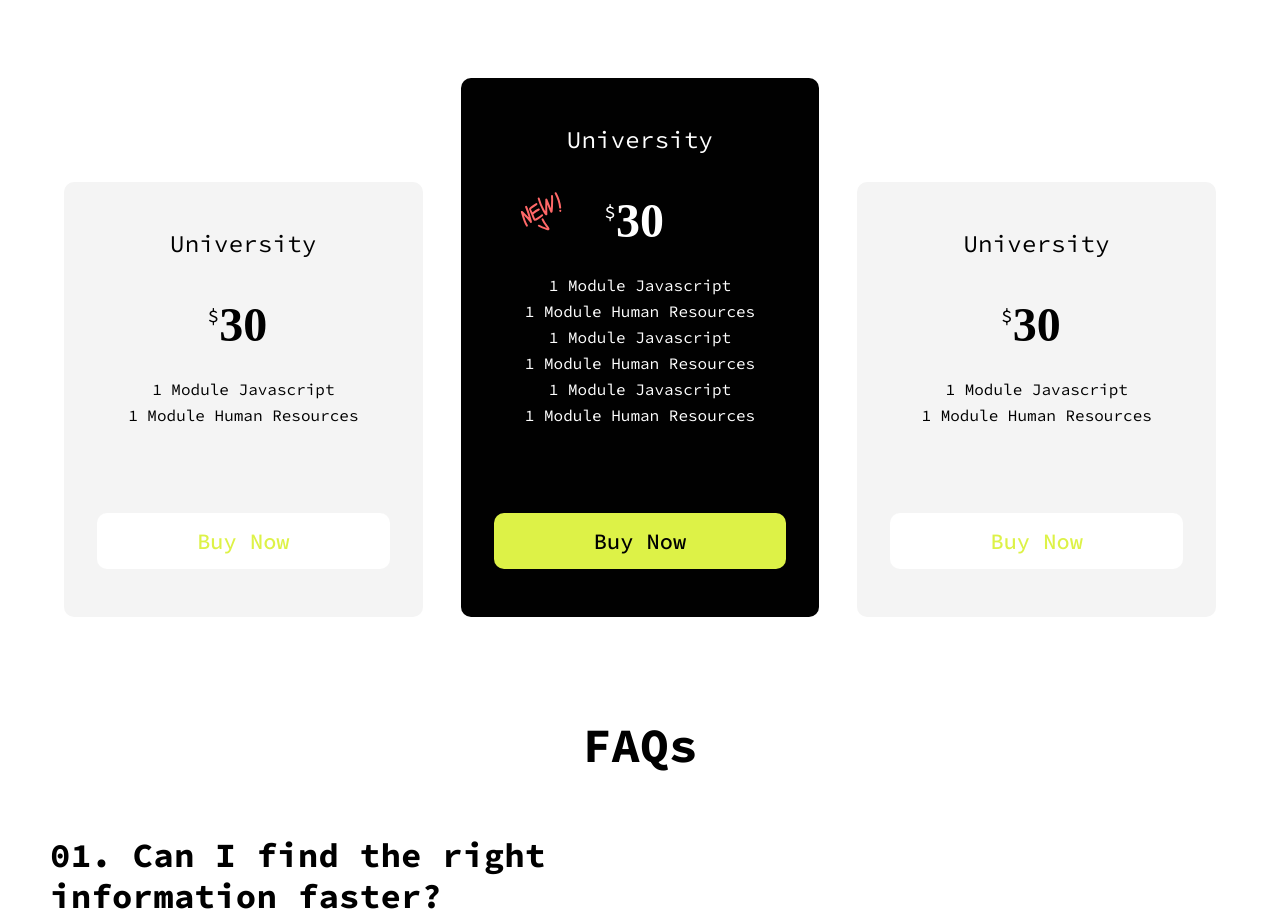
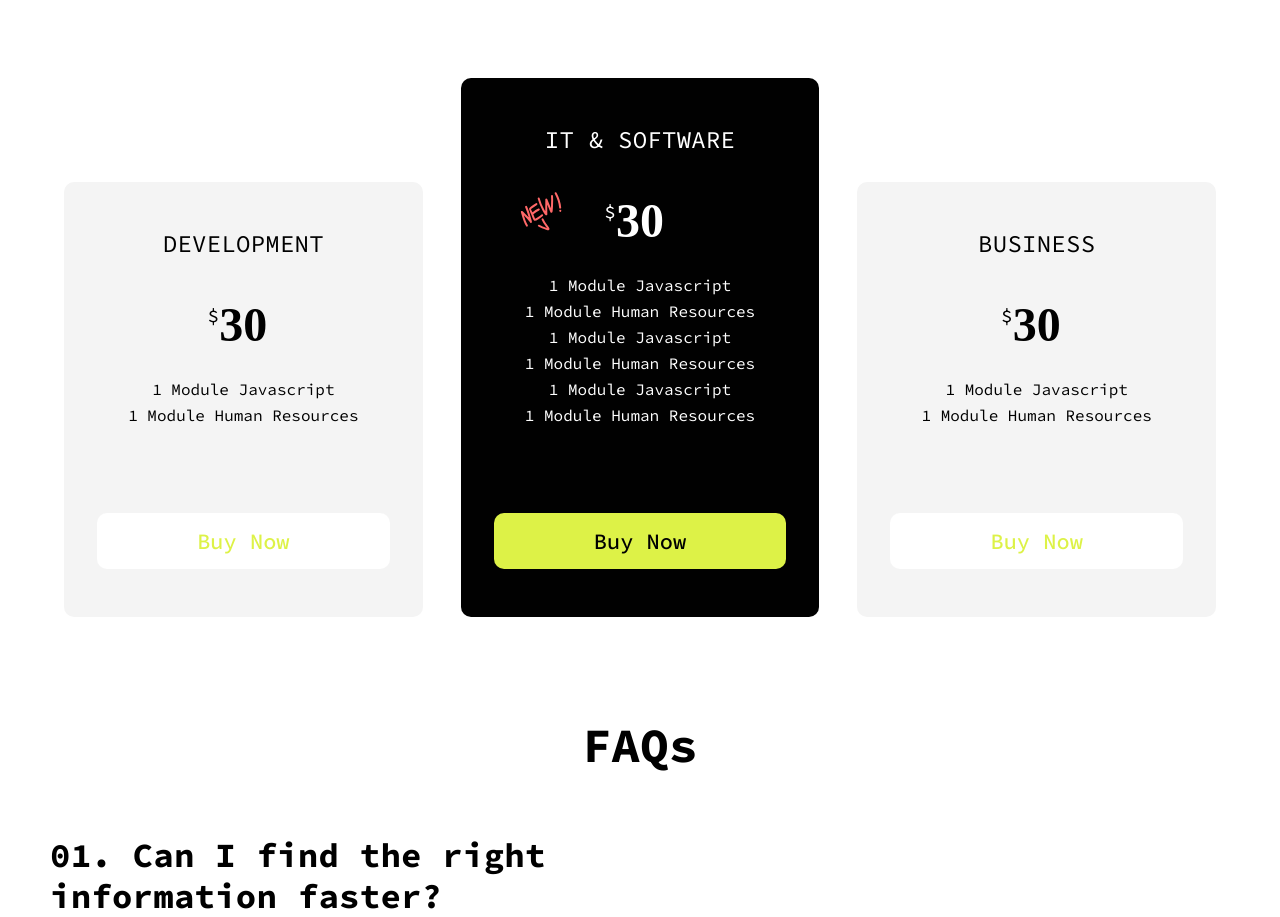
Before and after one commit to nthanhvinh160/LandingPage_Tema, a React (Create React App) app: page / in a window 1280 px wide. Shown: the part 3004-3921 px from the top of the page. Built offline with nearby package versions, Linux system fonts and the light colour scheme.

Commit message:
V done 2nd

```diff
--- a/src/Components/FirstSection/FirstSection.jsx
+++ b/src/Components/FirstSection/FirstSection.jsx
@@ -1,4 +1,4 @@
-import React, { useState } from 'react'
+import React, { useEffect, useState } from 'react'
 import './FristSection.css'
 import { IconArrowDropDown, IconArrowRight, IconBackToTop, IconBtn, IconLogo, IconMenu, IconRaditoRed } from '../Icon'
 import { translations } from '../../language';
@@ -10,12 +10,27 @@ import imgMan from '../../assets/images/man.png'
 import imgTamGiac from '../../assets/images/icon-park_caution.png'
 const FirstSection = ({ language, setLanguage, isActiveMenuMobile, setIsActiveMenuMobile }) => {
   const [isOpenDrop, setIsOpenDrop] = useState(false);
+  const [showScrollToTop, setShowScrollToTop] = useState(false);
   const handleChangeLanguage = (e) => {
     setLanguage(e);
   };
   const scrollToTop = () => {
     window.scrollTo({ top: 0, behavior: "smooth" });
   };
+  useEffect(() => {
+    const handleScroll = () => {
+      if (window.scrollY > 350) {
+        setShowScrollToTop(true);
+      } else {
+        setShowScrollToTop(false);
+      }
+    };
+
+    window.addEventListener('scroll', handleScroll);
+
+    // Cleanup khi component unmount
+    return () => window.removeEventListener('scroll', handleScroll);
+  }, []);
   return (
     <>
       <div>
@@ -99,11 +114,13 @@ const FirstSection = ({ language, setLanguage, isActiveMenuMobile, setIsActiveMe
           {/* Right Side Section 1st */}
 
           <div className='right_side'>
-            <div className='scollTop_fade_one' onClick={scrollToTop}>
-              <div className='scollTop_fade_two'>
-                <IconBackToTop />
+            {showScrollToTop && (
+              <div className='scollTop_fade_one' onClick={scrollToTop}>
+                <div className='scollTop_fade_two'>
+                  <IconBackToTop />
+                </div>
               </div>
-            </div>
+            )}
             <div className='image_code_wrapper'>
               <img src={imgCode} />
             </div>
--- a/src/Components/FirstSection/FristSection.css
+++ b/src/Components/FirstSection/FristSection.css
@@ -331,10 +331,11 @@
   width: fit-content;
   padding: 5px;
   border-radius: 100%;
-  position: absolute;
+  position: fixed;
   display: none;
   right: 20px;
   top: 50%;
+  z-index: 999;
 }
 
 .scollTop_fade_two {
@@ -428,6 +429,18 @@
 }
 
 @media (max-width: 500px) {
+  .first_section .right_side .name_right_wrapper svg {
+    width: 16px;
+  }
+
+  .first_section .right_side .name_right_wrapper svg {
+    width: 16px;
+  }
+
+  .first_section .right_side .name_right_wrapper {
+    padding: 10px 80px 10px 30px;
+  }
+
   .btn .btn_content {
     font-size: 17px;
   }
--- a/src/Components/SixthSection/SixthSection.css
+++ b/src/Components/SixthSection/SixthSection.css
@@ -57,7 +57,7 @@
 }
 
 .sixth_section_grid_item_card .item_title {
-
+    white-space: nowrap;
     font-size: 24px;
     font-weight: 400;
     line-height: 28.8px;
--- a/src/Components/SixthSection/SixthSection.jsx
+++ b/src/Components/SixthSection/SixthSection.jsx
@@ -14,7 +14,7 @@ const SixthSection = ({ language }) => {
       <div className='sixth_section_grid'>
         <div className='sixth_section_grid_item'>
           <div className='sixth_section_grid_item_card'>
-            <span className='item_title'> {translations[language].university} </span>
+            <span className='item_title'> {translations[language].development} </span>
             <div className='item_price_wrapper'>
               <sup> $ </sup><span className='item_price'> 30 </span>
             </div>
@@ -29,7 +29,7 @@ const SixthSection = ({ language }) => {
         </div>
         <div className='sixth_section_grid_item'>
           <div className='sixth_section_grid_item_card new'>
-            <span className='item_title'> {translations[language].university} </span>
+            <span className='item_title'> {translations[language].itSoftware} </span>
 
 
             <div className='item_price_wrapper'>
@@ -52,7 +52,7 @@ const SixthSection = ({ language }) => {
         </div>
         <div className='sixth_section_grid_item'>
           <div className='sixth_section_grid_item_card'>
-            <span className='item_title'> {translations[language].university} </span>
+            <span className='item_title'> {translations[language].business} </span>
             <div className='item_price_wrapper'>
               <sup> $ </sup><span className='item_price'> 30 </span>
             </div>
--- a/src/language.js
+++ b/src/language.js
@@ -31,6 +31,9 @@ export const translations = {
     getInsights: "03. How to get insights from users?",
     developWithoutCode: "04. Can I develop my website without code?",
     getRunningFast: "Get up and running fast together",
+    itSoftware: "IT & SOFTWARE",
+    development: "DEVELOPMENT",
+    business: "BUSINESS",
   },
   vi: {
     tutors: "GIẢNG VIÊN",
@@ -64,5 +67,8 @@ export const translations = {
     getInsights: "03. Làm thế nào để thu thập ý kiến từ người dùng?",
     developWithoutCode: "04. Tôi có thể phát triển trang web của mình mà không cần mã không?",
     getRunningFast: "Bắt đầu và vận hành nhanh chóng cùng nhau",
+    itSoftware: "CNTT & PHẦN MỀM",
+    development: "PHÁT TRIỂN",
+    business: "KINH DOANH",
   },
 };
```
